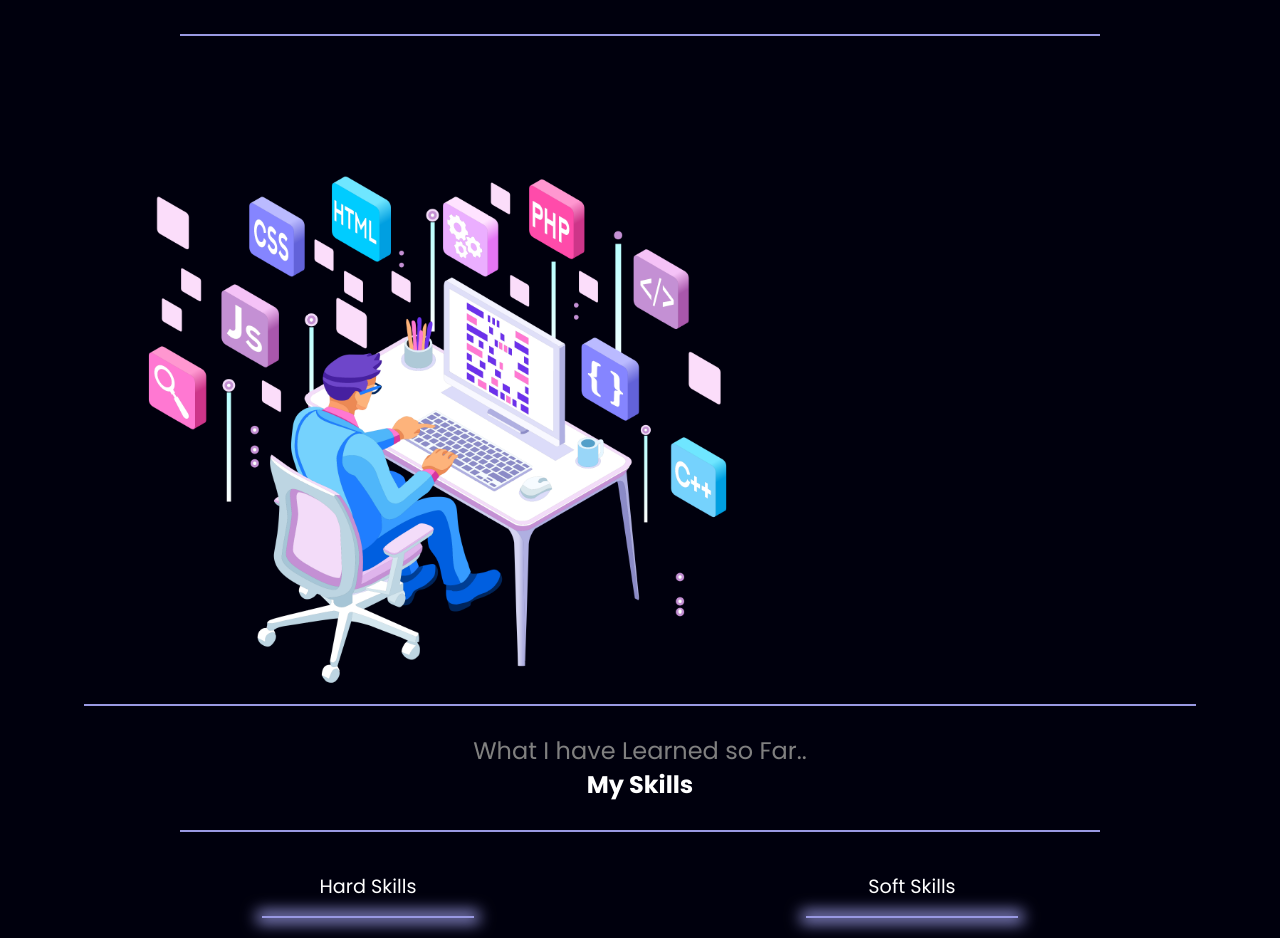
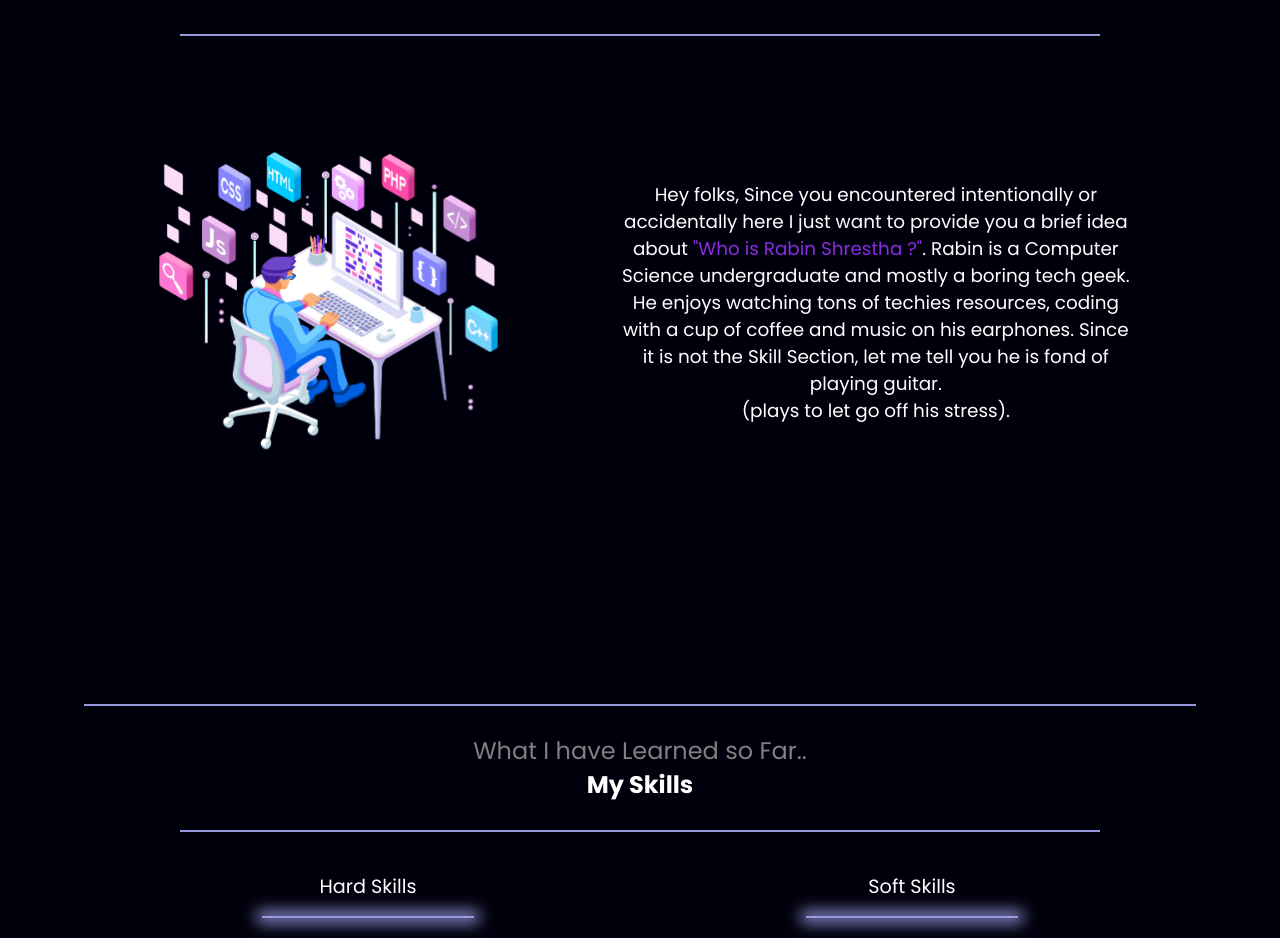
Before and after one commit to Rabin-Shresth/JS, a plain HTML site: page Portfolio/index.html in a window 1280 px wide. Shown: the part 724-1662 px from the top of the page. Drawn offline with nearby package versions, Linux system fonts and the light colour scheme.

Commit message:
Made some changes in about me section.

```diff
--- a/Portfolio/index.html
+++ b/Portfolio/index.html
@@ -46,7 +46,9 @@
                     <img src="imgCS.png" alt="developer">
                 </div>
                 <div class="aboutMe" data-aos="fade-right">
-
+                    <p align="center">
+                        Hey folks, Since you encountered intentionally or accidentally here I just want to provide you a brief idea about <span class="who">"Who is Rabin Shrestha ?"</span>. Rabin is a Computer Science undergraduate and mostly a boring tech geek. He enjoys watching tons of techies resources, coding with a cup of coffee and music on his earphones. Since it is not the Skill Section, let me tell you he is fond of playing guitar.<p align="center">(plays to let go off his stress).</p>
+                    </p>
                 </div>
             </div>
         </section>
--- a/Portfolio/styles.css
+++ b/Portfolio/styles.css
@@ -102,8 +102,8 @@ main hr{
 }
 
 .floatingImage img{
-    width: 60%;
-    margin: 40px 30px;
+    width: 70%;
+    margin: 40px 50px;
     object-fit: cover;
     animation: float 3s ease-in infinite;
 }
@@ -115,8 +115,12 @@ main hr{
 }
 
 .aboutMe{
-    font-size: 1.2rem;
+    font-size: 1.15rem;
     padding-right: 50px;
+}
+
+.who{
+    color: blueviolet;
 }
 
 .secondSection{
```
